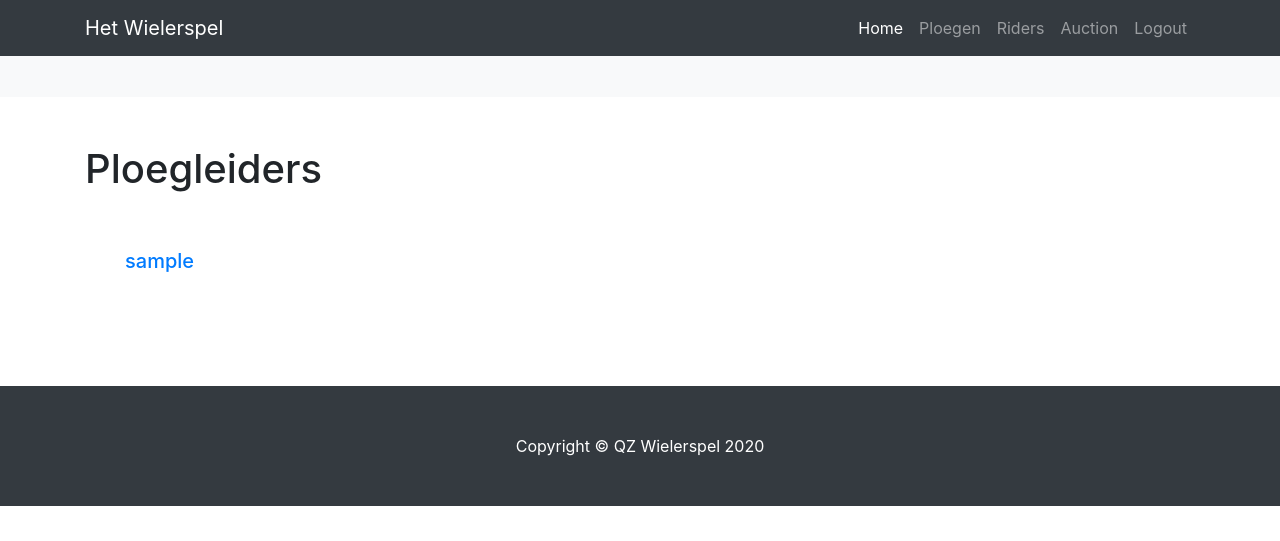
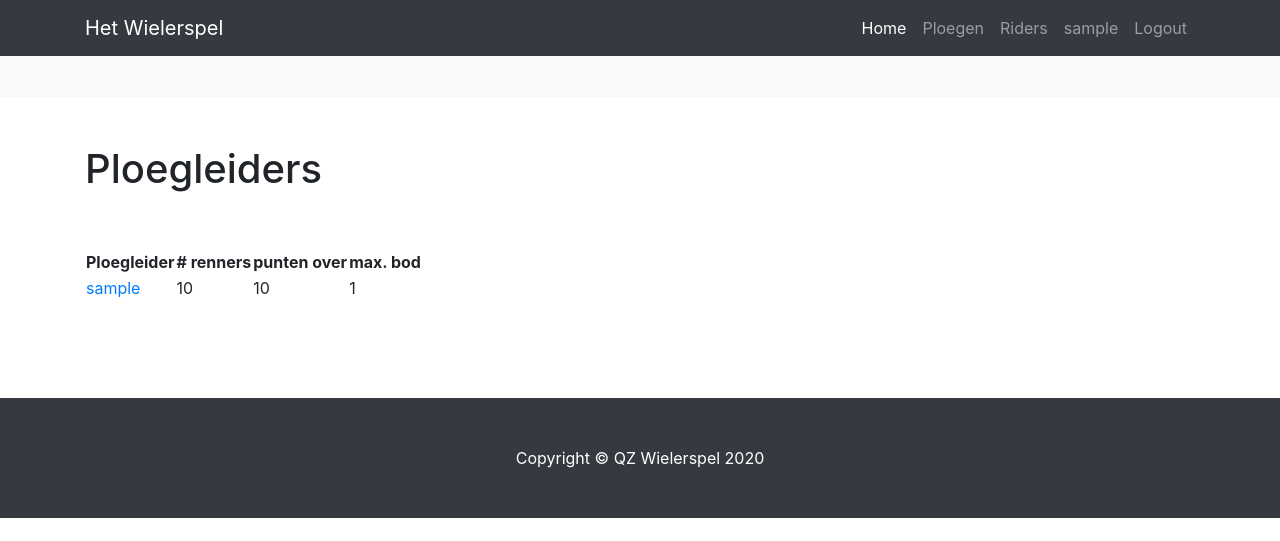
Before and after one commit to wijnandb/wielerspel-veiling, a Django app: page /results/ploegen/ in a window 1280 px wide. Shown: the top 541 px of the page. Run offline with Django 3.2, Linux system fonts and the light colour scheme; a user stored in the database is signed in; tables that the repository leaves empty hold one stand-in row (values such as "Sample post"); some libraries are stand-ins or nearby versions.

Commit message:
refactor

```diff
--- a/auction/admin.py
+++ b/auction/admin.py
@@ -1,6 +1,6 @@
 from django.contrib import admin
 # Register your models here.
-from auction.models import Bid, TeamCaptainStatus
+from auction.models import Bid, TeamCaptain
 
 admin.site.register(Bid)
-admin.site.register(TeamCaptainStatus)
+admin.site.register(TeamCaptain)
--- a/auction/models.py
+++ b/auction/models.py
@@ -1,7 +1,5 @@
 from django.contrib.auth.models import User
 from django.db import models
-
-# Create your models here.
 
 
 class Bid(models.Model):
@@ -14,12 +12,12 @@ class Bid(models.Model):
         return "%s %s - %s" %(self.team_captain.username, self.rider.name, self.amount)
 
 
-class TeamCaptainStatus(models.Model):
+class TeamCaptain(models.Model):
     team_size = models.IntegerField(default=0)
     amount_left = models.IntegerField(default=100)
     riders_needed = models.IntegerField(default=9)
     max_allowed_bid = models.IntegerField(default=92)
-    team_captain = models.ForeignKey(User, on_delete=models.CASCADE)
+    user = models.OneToOneField(User, on_delete=models.CASCADE, primary_key=True)
 
     def __str__(self):
-        return "%s %s riders (need %s more) max bid: %s points left: %s" %(self.team_captain.username, self.team_size, self.riders_needed, self.max_allowed_bid, self.amount_left)
+        return "%s %s riders (need %s more) max bid: %s points left: %s" %(self.user, self.team_size, self.riders_needed, self.max_allowed_bid, self.amount_left)
--- /dev/null
+++ b/auction/templates/auction/teamcaptain_list.html
@@ -0,0 +1,31 @@
+{% extends "base.html" %}
+
+{% block content %}
+
+
+            <h1>Ploegleiders</h1>
+            <br/><br/>
+            {% if object_list %}
+                <table>
+                    <thead>
+                        <th>Ploegleider</th>
+                        <th># renners</th>
+                        <th>punten over</th>
+                        <th>max. bod</th>
+                    </thead>
+                    <tbody>
+                    {% for ploegleider in object_list %}
+                        <tr>
+                            <td><a href="{% url 'results:ploegleider-detail' ploegleider.pk %}">{{ ploegleider.user }}</a></td>
+                            <td>{{ ploegleider.team_size }}</td>
+                            <td>{{ ploegleider.amount_left }}</td>
+                            <td>{{ ploegleider.max_allowed_bid }}</td>
+                        </tr>
+                    {% endfor %}
+                    </tbody>
+                </table>
+            {% else %}
+                <p>Geen ploegleiders aanwezig.</p>
+            {% endif %}
+
+{% endblock %}
--- a/results/admin.py
+++ b/results/admin.py
@@ -1,5 +1,5 @@
 from django.contrib import admin
-from .models import Rider, Category, RacePoints, Race, Ploegleider, Verkocht, Uitslag
+from .models import Rider, Category, RacePoints, Race, Verkocht, Uitslag
 from import_export.admin import ImportExportModelAdmin
 from import_export import resources
 
@@ -40,6 +40,5 @@ admin.site.register(Category)
 admin.site.register(Rider, RiderAdmin)
 admin.site.register(RacePoints)
 admin.site.register(Race, RaceAdmin)
-admin.site.register(Ploegleider)
 admin.site.register(Verkocht, VerkochtAdmin)
 admin.site.register(Uitslag, UitslagAdmin)
--- a/results/models.py
+++ b/results/models.py
@@ -1,5 +1,7 @@
 from django.db import models
 from django.urls import reverse
+from django.contrib.auth.models import User
+from auction.models import TeamCaptain
 
 
 class Rider(models.Model):
@@ -87,30 +89,16 @@ class Uitslag(models.Model):
         verbose_name_plural = 'Uitslagen'
 
 
-class Ploegleider(models.Model):
-    first_name = models.CharField(max_length=30, null=True, blank=True)
-    last_name = models.CharField(max_length=30, null=True, blank=True)
-    nickname = models.CharField(max_length=30, unique=True)
-    birthday = models.DateField(null=True, blank=True)
-
-    def __str__(self):
-        return self.nickname
-
-    class Meta:
-        ordering = ['-last_name']
-
-    def get_absolute_url(self):
-        """Returns the url to access a particular instance of the model."""
-        return reverse('ploegleider-detail', args=[str(self.id)])
-
 
 class Verkocht(models.Model):
-    rider = models.ForeignKey(Rider, to_field='cqriderid', on_delete=models.CASCADE)
-    ploegleider = models.ForeignKey(Ploegleider, on_delete=models.CASCADE)
-    editie = models.PositiveIntegerField(default=2020)
+    rider = models.ForeignKey(Rider, on_delete=models.CASCADE)
+    ploegleider = models.ForeignKey(TeamCaptain, on_delete=models.CASCADE)
+    editie = models.PositiveIntegerField(default=2021)
     price = models.IntegerField(default=0)
     punten = models.FloatField(default=0)
     jpp = models.IntegerField(default=0)
+
+    unique_together = [['rider', 'editie']]
 
     def get_absolute_url(self):
         """Returns the url to access a particular instance of the model."""
--- a/results/templates/base.html
+++ b/results/templates/base.html
@@ -28,29 +28,32 @@
   <!-- Navigation -->
   <nav class="navbar navbar-expand-lg navbar-dark bg-dark fixed-top">
     <div class="container">
-      <a class="navbar-brand" href="{% url 'index' %}">Het Wielerspel</a>
+      <a class="navbar-brand" href="{% url 'results:index' %}">Het Wielerspel</a>
       <button class="navbar-toggler" type="button" data-toggle="collapse" data-target="#navbarResponsive" aria-controls="navbarResponsive" aria-expanded="false" aria-label="Toggle navigation">
         <span class="navbar-toggler-icon"></span>
       </button>
       <div class="collapse navbar-collapse" id="navbarResponsive">
         <ul class="navbar-nav ml-auto">
           <li class="nav-item active">
-            <a class="nav-link" href="{% url 'index' %}">Home
+            <a class="nav-link" href="{% url 'results:index' %}">Home
               <span class="sr-only">(current)</span>
             </a>
           </li>
           <li class="nav-item">
-            <a class="nav-link" href="{% url 'ploegleiders' %}">Ploegen</a>
+            <a class="nav-link" href="{% url 'results:ploegleiders' %}">Ploegen</a>
           </li>
           <!--li class="nav-item">
-            <a class="nav-link" href="{% url 'uitslagen' %}">Uitslagen</a>
+            <a class="nav-link" href="{% url 'results:uitslagen' %}">Uitslagen</a>
           </li-->
           <li class="nav-item">
-            <a class="nav-link" href="{% url 'riders' %}">{% trans 'Riders' %}</a>
+            <a class="nav-link" href="{% url 'results:riders' %}">{% trans 'Riders' %}</a>
           </li>
             {% if request.user.is_authenticated %}
+                <!--li class="nav-item">
+                    <a class="nav-link" href="{% url 'auction:bids' %}">{% trans 'Auction' %} </a>
+                </li--->
                 <li class="nav-item">
-                    <a class="nav-link" href="{% url 'auction:bids' %}">{% trans 'Auction' %} </a>
+                  <a class="nav-link" href="{% url 'auction:logout' %}">{{ user }}</a>
                 </li>
                 <li class="nav-item">
                     <a class="nav-link" href="{% url 'auction:logout' %}">{% trans 'Logout' %}</a>
--- a/results/urls.py
+++ b/results/urls.py
@@ -1,5 +1,7 @@
 from django.urls import path
 from . import views
+
+app_name = 'results'
 
 
 urlpatterns = [path('', views.index, name='index'),
--- a/results/views.py
+++ b/results/views.py
@@ -3,9 +3,10 @@ from django.shortcuts import render
 from django.urls import reverse
 from django.views.generic.list import ListView
 from django.views.generic.detail import DetailView
+from auction.models import TeamCaptain
 
 
-from .models import Rider, Race, Ploegleider, Uitslag, Verkocht
+from .models import Rider, Race, Uitslag, Verkocht
 
 
 def index(request):
@@ -13,7 +14,7 @@ def index(request):
     # Generate counts of some of the main objects
     num_races = Race.objects.all().count()
     num_riders = Rider.objects.count()  # The 'all()' is implied by default.
-    num_ploegleiders = Ploegleider.objects.count()
+    num_ploegleiders = 15
     num_sold_riders = Verkocht.objects.count()
 
 
@@ -37,18 +38,18 @@ class RaceDetailView(generic.DetailView):
 
 class RiderListView(generic.ListView):
     model = Rider
-
+    # filter, show only riders that haven't been sold
 
 class RiderDetailView(generic.DetailView):
     model = Rider
 
 
 class PloegleiderListView(generic.ListView):
-    model = Ploegleider
+    model = TeamCaptain
 
 
 class PloegleiderDetailView(generic.DetailView):
-    model = Ploegleider
+    model = TeamCaptain
 
 
 class UitslagListView(generic.ListView):
@@ -66,4 +67,3 @@ class VerkochtListView(generic.ListView):
 
 class VerkochtDetailView(generic.DetailView):
     model = Verkocht
-    # I want to use cqriderid as PK
```
Also changed, not shown: auction/templates/auction/auction.html (+5 -5 lines), auction/templates/auction/teamcaptain_detail.html (added, +16 -0 lines), auction/migrations/0004_auto_20201230_1254.py (added), results/migrations/0006_auto_20201230_1326.py (added).
